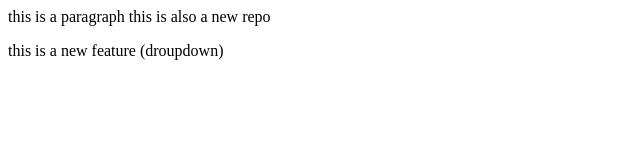
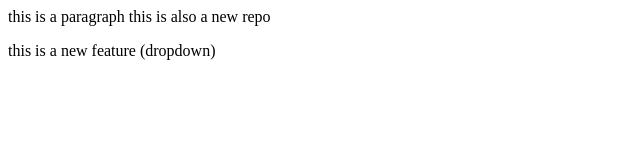
Before and after one commit to SS-0003/localrepo, a plain HTML site: page index.html in a window 1280 px wide. Shown: the full height of the page, 0-640 px from the left. Drawn offline with Linux system fonts and the light colour scheme.

Commit message:
add dropdown

```diff
--- a/index.html
+++ b/index.html
@@ -1,4 +1,4 @@
 <p> this is a paragraph
     this is also a new repo
 </p>
-<p>this is a new feature (droupdown)</p>
+<p>this is a new feature (dropdown)</p>
```
